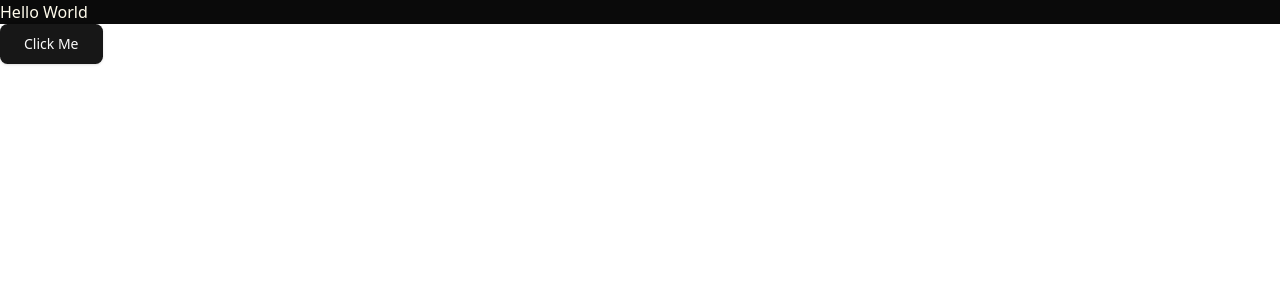
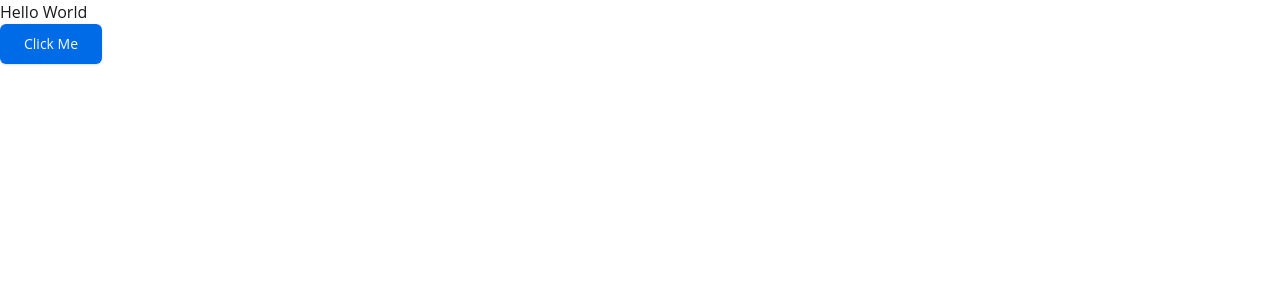
Before and after one commit to RonakKhuntia/hotel-booking-app, a React (Vite) app: page / in a window 1280 px wide. Shown: the top 300 px of the page. Built offline with nearby package versions, Linux system fonts and the light colour scheme.

Commit message:
added shadcn css themes

```diff
--- a/src/index.css
+++ b/src/index.css
@@ -1,65 +1,40 @@
-@import "tailwindcss";
-
+@import 'tailwindcss';
 @plugin "tailwindcss-animate";
-
-@custom-variant dark (&:is(.dark *));
 
 :root {
   --background: hsl(0 0% 100%);
-  --foreground: hsl(0 0% 3.9%);
+  --foreground: hsl(0 0% 10%);
   --card: hsl(0 0% 100%);
   --card-foreground: hsl(0 0% 3.9%);
   --popover: hsl(0 0% 100%);
-  --popover-foreground: hsl(0 0% 3.9%);
-  --primary: hsl(0 0% 9%);
+  --popover-foreground: hsl(0 0% 10%);
+  --primary: hsl(212 100% 45%);
   --primary-foreground: hsl(0 0% 98%);
-  --secondary: hsl(0 0% 96.1%);
-  --secondary-foreground: hsl(0 0% 9%);
-  --muted: hsl(0 0% 96.1%);
-  --muted-foreground: hsl(0 0% 45.1%);
-  --accent: hsl(0 0% 96.1%);
-  --accent-foreground: hsl(0 0% 9%);
+  --secondary: hsl(0 0% 96%);
+  --secondary-foreground: hsl(240 5.9% 10%);
+  --muted: hsl(240 4.8% 95.9%);
+  --muted-foreground: hsl(0 0% 35%);
+  --accent: hsl(0 0% 95%);
+  --accent-foreground: hsl(240 5.9% 10%);
   --destructive: hsl(0 84.2% 60.2%);
   --destructive-foreground: hsl(0 0% 98%);
-  --border: hsl(0 0% 89.8%);
-  --input: hsl(0 0% 89.8%);
-  --ring: hsl(0 0% 3.9%);
+  --border: hsl(0 0% 91%);
+  --input: hsl(240 5.9% 90%);
+  --ring: hsl(212 100% 45%);
+  --radius: 0.5rem;
+  --brand-color: hsl(221 80% 33%);
+
+  /* Charts */
   --chart-1: hsl(12 76% 61%);
   --chart-2: hsl(173 58% 39%);
   --chart-3: hsl(197 37% 24%);
   --chart-4: hsl(43 74% 66%);
   --chart-5: hsl(27 87% 67%);
-  --radius: 0.6rem;
 }
 
-.dark {
-  --background: hsl(0 0% 3.9%);
-  --foreground: hsl(0 0% 98%);
-  --card: hsl(0 0% 3.9%);
-  --card-foreground: hsl(0 0% 98%);
-  --popover: hsl(0 0% 3.9%);
-  --popover-foreground: hsl(0 0% 98%);
-  --primary: hsl(0 0% 98%);
-  --primary-foreground: hsl(0 0% 9%);
-  --secondary: hsl(0 0% 14.9%);
-  --secondary-foreground: hsl(0 0% 98%);
-  --muted: hsl(0 0% 14.9%);
-  --muted-foreground: hsl(0 0% 63.9%);
-  --accent: hsl(0 0% 14.9%);
-  --accent-foreground: hsl(0 0% 98%);
-  --destructive: hsl(0 62.8% 30.6%);
-  --destructive-foreground: hsl(0 0% 98%);
-  --border: hsl(0 0% 14.9%);
-  --input: hsl(0 0% 14.9%);
-  --ring: hsl(0 0% 83.1%);
-  --chart-1: hsl(220 70% 50%);
-  --chart-2: hsl(160 60% 45%);
-  --chart-3: hsl(30 80% 55%);
-  --chart-4: hsl(280 65% 60%);
-  --chart-5: hsl(340 75% 55%);
-}
 
 @theme inline {
+  /* Colors */
   --color-background: var(--background);
   --color-foreground: var(--foreground);
   --color-card: var(--card);
@@ -79,22 +54,43 @@
   --color-border: var(--border);
   --color-input: var(--input);
   --color-ring: var(--ring);
+  --color-brand: var(--brand-color);
+
+  /* Charts */
   --color-chart-1: var(--chart-1);
   --color-chart-2: var(--chart-2);
   --color-chart-3: var(--chart-3);
   --color-chart-4: var(--chart-4);
   --color-chart-5: var(--chart-5);
+
+  /* Radius */
   --radius-sm: calc(var(--radius) - 4px);
   --radius-md: calc(var(--radius) - 2px);
   --radius-lg: var(--radius);
-  --radius-xl: calc(var(--radius) + 4px);
+
+  /* Container */
+  --container-max-width: 1110px;
+  --spacing-padding: 0.5rem;
+
+  /* Font */
+  --font-sans: 'Open Sans', system-ui, sans-serif;
 }
 
-@layer base {
-  * {
-    @apply border-border outline-ring/50;
-  }
-  body {
-    @apply bg-background text-foreground;
+* {
+  @apply border-border outline-ring/50;
+}
+body {
+  @apply bg-background text-foreground font-sans;
+}
+
+.container {
+  @apply max-w-max-width mx-auto p-padding;
+}
+
+.scrollbar {
+  scrollbar-width: thin;
+  scrollbar-color: transparent transparent;
+  &:hover {
+    scrollbar-color: var(--primary) var(--brand-color);
   }
 }
--- a/src/main.jsx
+++ b/src/main.jsx
@@ -5,7 +5,9 @@ import { Button } from './components/ui/button'
 
 createRoot(document.getElementById('root')).render(
   <StrictMode>
-    <h1 className='bg-neutral-950 text-amber-50'>Hello World</h1>
-    <Button size="lg">Click Me</Button>
+    <div>
+      <h1 className='bg-background text-foreground'>Hello World</h1>
+      <Button size="lg">Click Me</Button>
+    </div>
   </StrictMode>
 )
```
